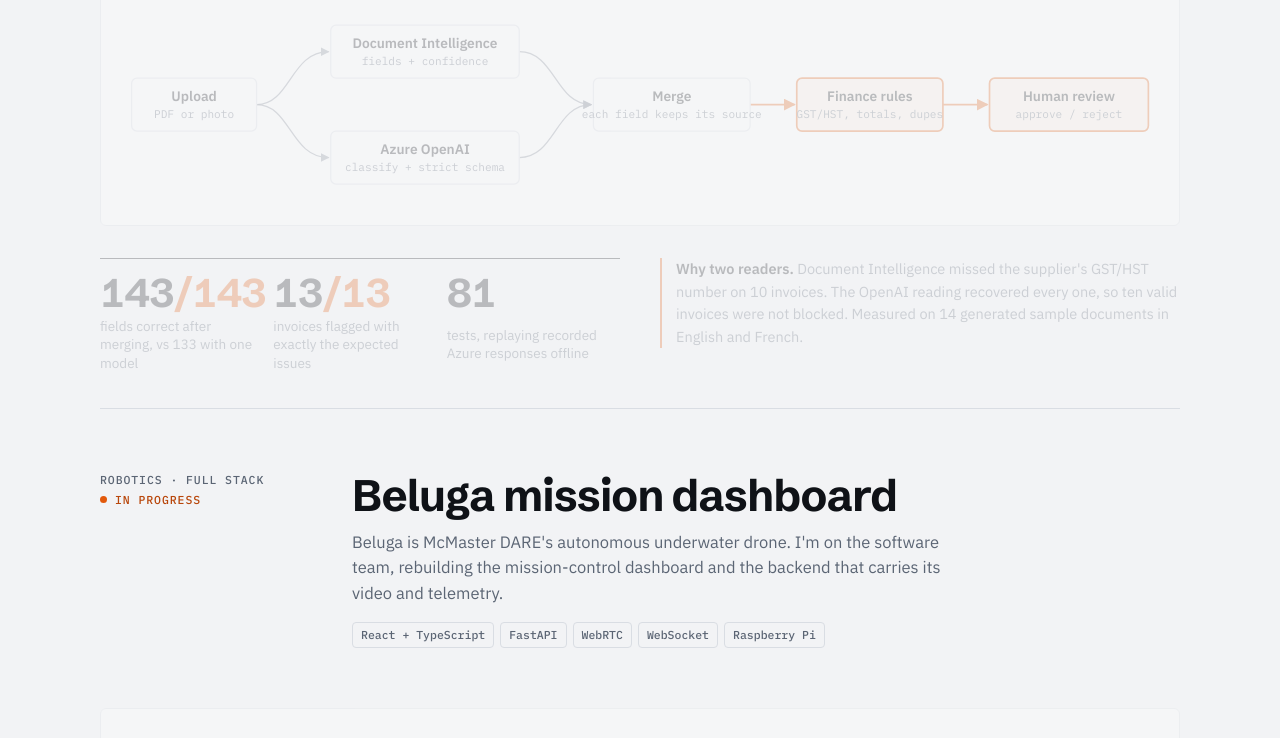
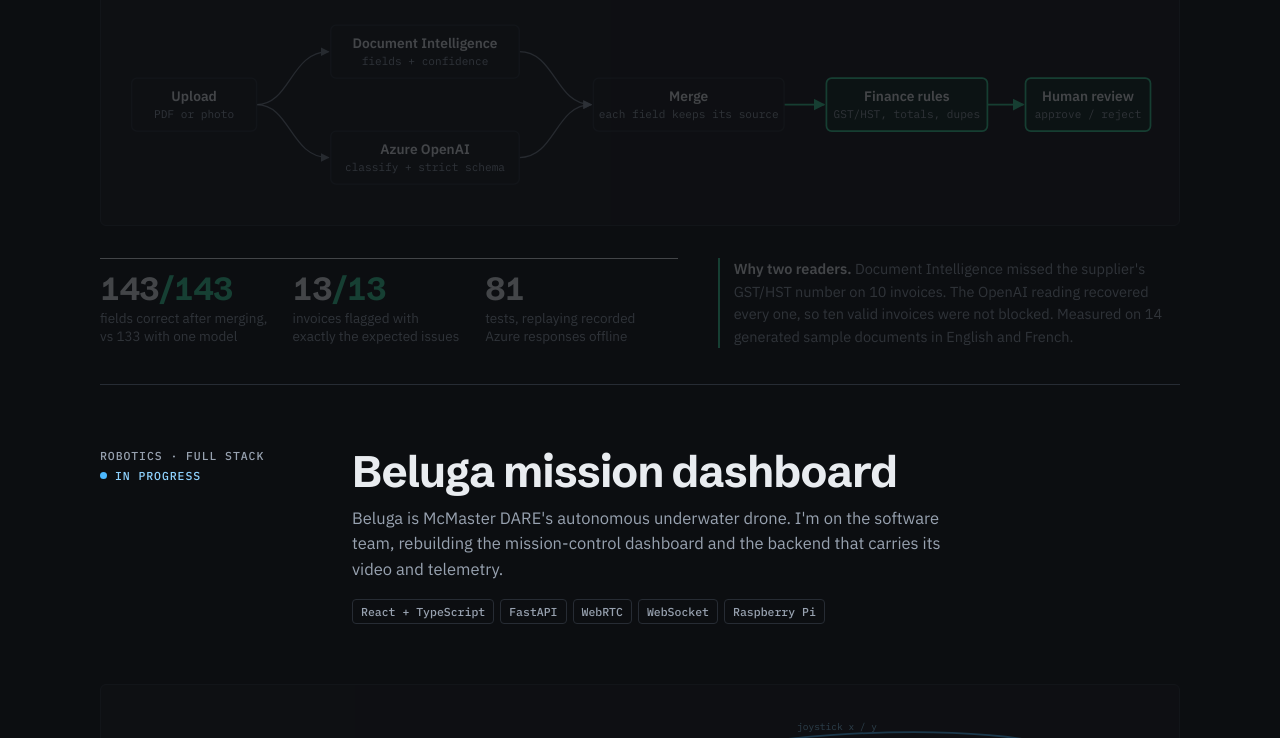
Before and after one commit to MrThakar/MrThakar.github.io, a plain HTML site: page index.html in a window 1280 px wide. Shown: the part 2126-2864 px from the top of the page. Drawn offline with Linux system fonts and the light colour scheme.

Commit message:
Black theme, per-project colours

```diff
--- a/index.html
+++ b/index.html
@@ -6,31 +6,25 @@
 <style>
 /* Layout: a single engineering spec sheet. Each project is a band: label rail on the left, evidence (image, chart, diagram) on the right. */
 :root {
-  --bg: #f2f3f5;
-  --surface: #ffffff;
-  --ink: #0f1217;
-  --muted: #5b6574;
-  --rule: #d9dde3;
-  --faint: #e9ecf0;
-  --accent: #e2590b;
-  --accent-ink: #b8460a;
-  --accent-wash: #fdeee5;
+  /* Single dark theme: near-black ground; each project carries its own accent. */
+  --bg: #0c0e11;
+  --surface: #14171c;
+  --ink: #e9ecf0;
+  --muted: #98a2b0;
+  --rule: #272c34;
+  --faint: #1b1f25;
+  --accent: #ff7b33;
+  --accent-ink: #ff9a5e;
+  --accent-wash: #2a1a10;
+  --glow: rgba(255, 123, 51, 0.34);
   --display: "Schibsted Grotesk", "Helvetica Neue", Arial, sans-serif;
   --body: "IBM Plex Sans", "Helvetica Neue", Arial, sans-serif;
   --mono: "IBM Plex Mono", ui-monospace, "SF Mono", Menlo, monospace;
-}
-@media (prefers-color-scheme: dark) {
-  :root:not([data-theme="light"]) {
-    --bg: #0c0e11; --surface: #14171c; --ink: #e9ecf0; --muted: #98a2b0;
-    --rule: #272c34; --faint: #1b1f25; --accent: #ff7b33; --accent-ink: #ff9a5e; --accent-wash: #2a1a10;
-    color-scheme: dark;
-  }
-}
-:root[data-theme="dark"] {
-  --bg: #0c0e11; --surface: #14171c; --ink: #e9ecf0; --muted: #98a2b0;
-  --rule: #272c34; --faint: #1b1f25; --accent: #ff7b33; --accent-ink: #ff9a5e; --accent-wash: #2a1a10;
   color-scheme: dark;
 }
+/* Per-project accents */
+.band.inv { --accent: #34d399; --accent-ink: #6ee7b7; --accent-wash: #0d2620; }
+.band.dare { --accent: #4cb8ff; --accent-ink: #8fd3ff; --accent-wash: #0c2131; }
 
 * { box-sizing: border-box; }
 body {
@@ -54,7 +48,10 @@ p { margin: 0; }
 .num { font-variant-numeric: tabular-nums; }
 
 /* ---------- Stage: portrait with the name set across it ---------- */
-.stage { position: relative; display: grid; justify-items: center; padding-top: 48px; border-bottom: 1px solid var(--rule); overflow: hidden; }
+.stage { position: relative; display: grid; justify-items: center; padding-top: 48px; border-bottom: 1px solid var(--rule); overflow: hidden;
+  background:
+    radial-gradient(38% 62% at 50% 72%, var(--glow), transparent 72%);
+}
 .me { display: block; width: min(440px, 78vw); height: auto; }
 .hero-name {
   position: absolute; left: 0; right: 0; bottom: 7%; margin: 0; text-align: center;
@@ -97,6 +94,8 @@ header.top { padding-block: 48px 56px; border-bottom: 1px solid var(--rule); }
 .stat b { font: 700 clamp(28px, 3.4vw, 40px)/1 var(--display); letter-spacing: -0.02em; font-variant-numeric: tabular-nums; }
 .stat b em { font-style: normal; color: var(--accent); }
 .stat span { font-size: 13.5px; color: var(--muted); line-height: 1.35; }
+.split .stat b { font-size: clamp(24px, 2.6vw, 32px); }
+.split .stat { padding-right: 20px; }
 
 .note { font-size: 14.5px; color: var(--muted); max-width: 64ch; border-left: 2px solid var(--accent); padding-left: 14px; }
 .note strong { color: var(--ink); font-weight: 600; }
@@ -140,13 +139,13 @@ header.top { padding-block: 48px 56px; border-bottom: 1px solid var(--rule); }
 .n.dim text { fill: var(--muted); }
 .e { fill: none; stroke: var(--muted); stroke-width: 1.2; opacity: .75; }
 .e.hot { stroke: var(--accent); opacity: 1; stroke-width: 1.6; }
-.el { fill: var(--muted); font: 400 10.5px var(--mono); }
+.el { fill: var(--muted); font: 400 9px var(--mono); }
 .el.hot { fill: var(--accent-ink); }
 .ah { fill: var(--muted); }
 .ah.hot { fill: var(--accent); }
 .tag-mine { fill: var(--accent-ink); font: 500 10px var(--mono); letter-spacing: .08em; }
 
-.split { display: grid; grid-template-columns: minmax(0, 1fr) minmax(0, 1fr); gap: 40px; margin-top: 32px; align-items: start; }
+.split { display: grid; grid-template-columns: minmax(0, 1.25fr) minmax(0, 1fr); gap: 40px; margin-top: 32px; align-items: start; }
 .bullets { margin: 0; padding: 0; list-style: none; display: grid; gap: 10px; font-size: 15px; }
 .bullets li { padding-left: 18px; position: relative; }
 .bullets li::before { content: ""; position: absolute; left: 0; top: .7em; width: 8px; height: 1.5px; background: var(--accent); }
@@ -210,7 +209,7 @@ footer { padding-block: 48px 64px; }
   .wrap { max-width: none; padding: 0; }
   .label { font-size: 6.6pt; }
   .print-only { display: inline; }
-  .stage { position: absolute; top: 0; right: 0; width: 1.25in; padding: 0; border: 0; overflow: visible; }
+  .stage { position: absolute; top: 0; right: 0; width: 1.25in; padding: 0; border: 0; overflow: visible; background: none; }
   .me { width: 1.25in; }
   .hero-name { display: none; }
   header.top { padding: 0 1.4in 9pt 0; position: relative; }
@@ -318,6 +317,8 @@ footer { padding-block: 48px 64px; }
   .top-grid { grid-template-columns: 1fr 3.5in !important; }
   .top h1 { font-size: 25pt !important; white-space: nowrap; }
   .lede { font-size: 8.8pt !important; margin-top: 4pt !important; }
+  .band.inv { --accent: #0f9f6e; --accent-ink: #0b7a55; --accent-wash: #e3f6ee; }
+  .band.dare { --accent: #1f8fd6; --accent-ink: #156ea6; --accent-wash: #e4f2fb; }
 }
 </style></head><body>
 
@@ -390,7 +391,7 @@ footer { padding-block: 48px 64px; }
 </section>
 
 <!-- Invoice Review -->
-<section class="band" aria-labelledby="inv-h">
+<section class="band inv" aria-labelledby="inv-h">
   <div class="band-head">
     <div class="idx"><span class="label">Applied AI · Finance</span><a class="repo" href="https://github.com/MrThakar/invoice-review">MrThakar/invoice-review</a></div>
     <div>
@@ -410,15 +411,15 @@ footer { padding-block: 48px 64px; }
       <path class="e draw" d="M128 95 C 160 95 160 145 196 145" marker-end="url(#a1)"/>
       <path class="e draw" d="M376 45 C 410 45 410 95 444 95" marker-end="url(#a1)"/>
       <path class="e draw" d="M376 145 C 410 145 410 95 444 95" marker-end="url(#a1)"/>
-      <path class="e hot draw" d="M594 95 H 636" marker-end="url(#a2)"/>
-      <path class="e hot draw" d="M776 95 H 818" marker-end="url(#a2)"/>
+      <path class="e hot draw" d="M626 95 H 664" marker-end="url(#a2)"/>
+      <path class="e hot draw" d="M818 95 H 852" marker-end="url(#a2)"/>
 
       <g class="n"><rect x="10" y="70" width="118" height="50" rx="5"/><text x="69" y="92" text-anchor="middle">Upload</text><text class="sub" x="69" y="108" text-anchor="middle">PDF or photo</text></g>
       <g class="n"><rect x="198" y="20" width="178" height="50" rx="5"/><text x="287" y="42" text-anchor="middle">Document Intelligence</text><text class="sub" x="287" y="58" text-anchor="middle">fields + confidence</text></g>
       <g class="n"><rect x="198" y="120" width="178" height="50" rx="5"/><text x="287" y="142" text-anchor="middle">Azure OpenAI</text><text class="sub" x="287" y="158" text-anchor="middle">classify + strict schema</text></g>
-      <g class="n"><rect x="446" y="70" width="148" height="50" rx="5"/><text x="520" y="92" text-anchor="middle">Merge</text><text class="sub" x="520" y="108" text-anchor="middle">each field keeps its source</text></g>
-      <g class="n mine"><rect x="638" y="70" width="138" height="50" rx="5"/><text x="707" y="92" text-anchor="middle">Finance rules</text><text class="sub" x="707" y="108" text-anchor="middle">GST/HST, totals, dupes</text></g>
-      <g class="n mine"><rect x="820" y="70" width="150" height="50" rx="5"/><text x="895" y="92" text-anchor="middle">Human review</text><text class="sub" x="895" y="108" text-anchor="middle">approve / reject</text></g>
+      <g class="n"><rect x="446" y="70" width="180" height="50" rx="5"/><text x="536" y="92" text-anchor="middle">Merge</text><text class="sub" x="536" y="108" text-anchor="middle">each field keeps its source</text></g>
+      <g class="n mine"><rect x="666" y="70" width="152" height="50" rx="5"/><text x="742" y="92" text-anchor="middle">Finance rules</text><text class="sub" x="742" y="108" text-anchor="middle">GST/HST, totals, dupes</text></g>
+      <g class="n mine"><rect x="854" y="70" width="118" height="50" rx="5"/><text x="913" y="92" text-anchor="middle">Human review</text><text class="sub" x="913" y="108" text-anchor="middle">approve / reject</text></g>
     </svg>
   </div>
 
@@ -433,7 +434,7 @@ footer { padding-block: 48px 64px; }
 </section>
 
 <!-- DARE Beluga -->
-<section class="band" aria-labelledby="dare-h">
+<section class="band dare" aria-labelledby="dare-h">
   <div class="band-head">
     <div class="idx"><span class="label">Robotics · Full stack</span><span class="status">In progress</span></div>
     <div>
```
